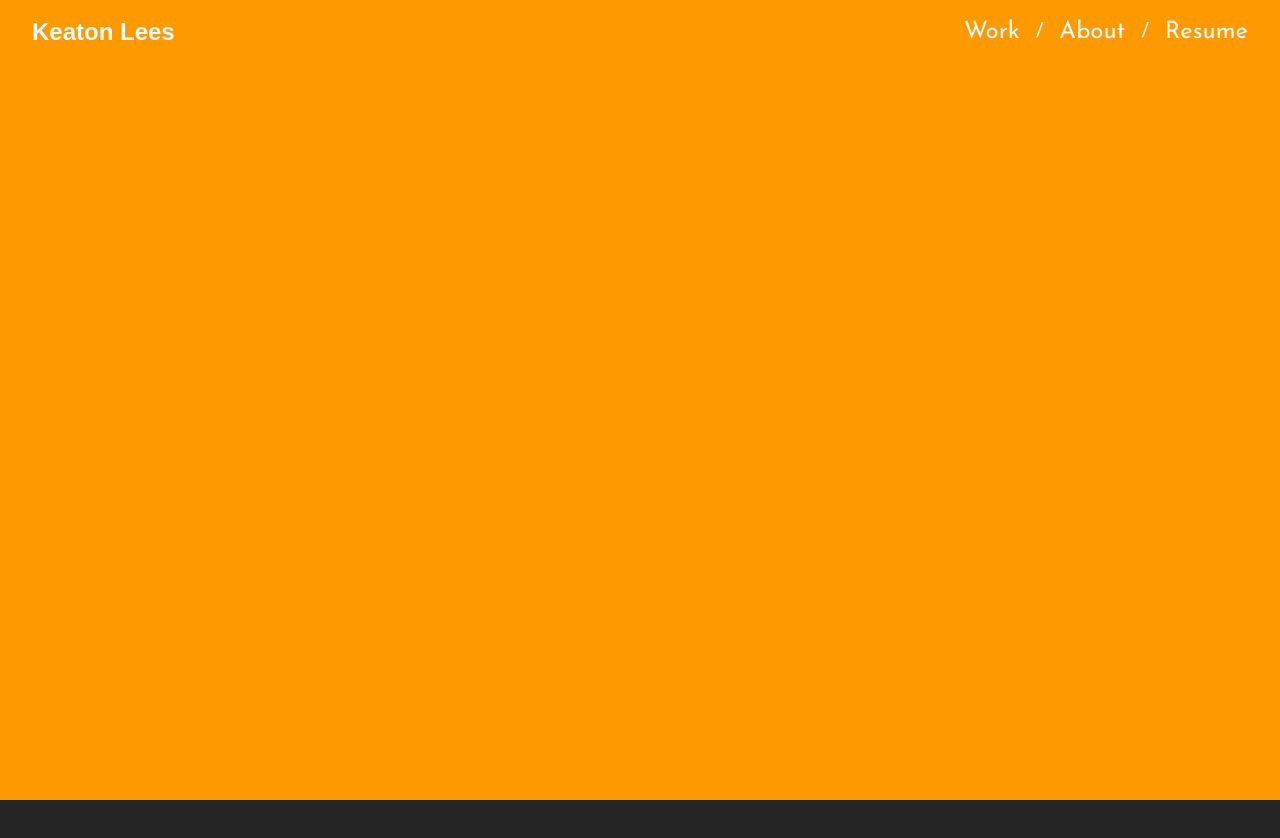
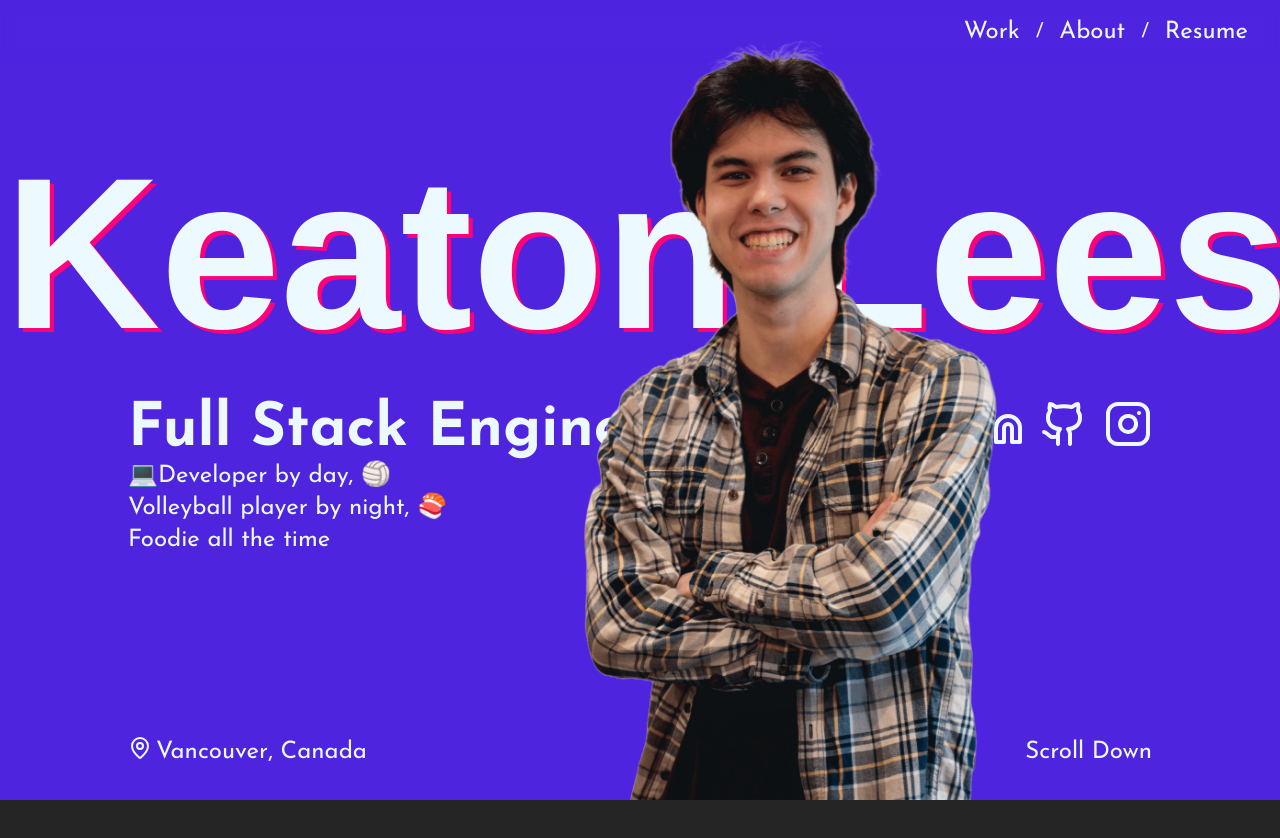
Before and after one commit to keatonlees/portfolio, a Next.js app: page / in a window 1280 px wide. Shown: the top 838 px of the page. Built offline with nearby package versions, Linux system fonts and the light colour scheme; a web font is replaced by a local one.

Commit message:
Hero text scaling on scroll

```diff
--- a/src/app/globals.css
+++ b/src/app/globals.css
@@ -26,3 +26,11 @@
 .font-title {
   font-family: var(--font-unbounded);
 }
+
+.text-shadow {
+  text-shadow: 0.02em 0.02em var(--color-secondary);
+}
+
+.glass-sm {
+  backdrop-filter: blur(var(--glass-blur, 8px));
+}
--- a/src/components/Hero.tsx
+++ b/src/components/Hero.tsx
@@ -1,33 +1,42 @@
-// import gsap from "gsap";
-// import { ScrollToPlugin } from "gsap/ScrollToPlugin";
-// import { ScrollTrigger } from "gsap/ScrollTrigger";
-// import React, { useEffect } from "react";
+/* eslint-disable @next/next/no-img-element */
+import { Github, Instagram, Linkedin, Mail, MapPin } from "lucide-react";
 
 export default function Hero() {
-  // gsap.registerPlugin(ScrollTrigger, ScrollToPlugin);
-
-  // useEffect(() => {
-  //   gsap.to("#hero-title", {
-  //     scrollTrigger: {
-  //       trigger: "#hero-title",
-  //       pin: true,
-  //       start: "top 0px",
-  //       end: "+=50%",
-  //       scrub: 1,
-  //       markers: true, // Remove this in production
-  //     },
-  //     scale: 0.1,
-  //     x: "-600px", // distance from left
-  //     y: "50px", // distance from top
-  //     ease: "none",
-  //   });
-  // }, []);
+  const ICON = 48;
 
   return (
-    <div className="bg-amber-500 w-full h-screen relative">
-      {/* <h1 id="hero-title" className="font-title font-bold text-[12vw]">
-        Keaton Lees
-      </h1> */}
+    <div className="w-full h-screen overflow-hidden bg-accent">
+      <img
+        src={"/images/headshot.png"}
+        alt="hero-img"
+        className="absolute h-[95%] bottom-0 left-[45vw] z-20"
+      />
+
+      <div className="absolute flex justify-between w-full px-32 top-[50vh]">
+        <div>
+          <h1 className="text-6xl font-bold">Full Stack Engineer</h1>
+          <h1 className="text-2xl max-w-[25vw]">
+            💻Developer by day, 🏐Volleyball player by night, 🍣Foodie all the
+            time
+          </h1>
+        </div>
+        <div className="flex gap-4">
+          <Mail size={ICON} />
+          <Linkedin size={ICON} />
+          <Github size={ICON} />
+          <Instagram size={ICON} />
+        </div>
+      </div>
+
+      <div className="absolute flex justify-between items-end w-full px-32 bottom-8">
+        <div className="flex gap-1">
+          <MapPin />
+          <h1 className="text-2xl">Vancouver, Canada</h1>
+        </div>
+        <div>
+          <h1 className="text-2xl">Scroll Down</h1>
+        </div>
+      </div>
     </div>
   );
 }
--- a/src/components/LoadingScreen.tsx
+++ b/src/components/LoadingScreen.tsx
@@ -85,11 +85,11 @@ export default function LoadingScreen({
         bottom: 0,
       }}
     >
-      <div id="loading-top" className="w-full h-[48%] bg-primary"></div>
+      <div id="loading-top" className="w-full h-[48%] bg-secondary"></div>
 
       <div
         id="loading-middle"
-        className="h-[4%] w-full bg-primary flex items-end justify-center"
+        className="h-[4%] w-full bg-secondary flex items-end justify-center"
       >
         <div
           id="loading-mask-container"
@@ -109,7 +109,7 @@ export default function LoadingScreen({
         </div>
       </div>
 
-      <div id="loading-bottom" className="w-full h-[48%] bg-primary"></div>
+      <div id="loading-bottom" className="w-full h-[48%] bg-secondary"></div>
     </div>
   );
 }
--- a/src/components/Navbar.tsx
+++ b/src/components/Navbar.tsx
@@ -1,24 +1,80 @@
 "use client";
 
+import gsap from "gsap";
+import { ScrollTrigger } from "gsap/ScrollTrigger";
 import Link from "next/link";
 import { usePathname } from "next/navigation";
-import React, { Fragment } from "react";
+import React, { Fragment, useEffect } from "react";
 
 export default function Navbar() {
   const path = usePathname();
+  gsap.registerPlugin(ScrollTrigger);
 
   const links = [
+    // { label: "Home", path: "/" },
     { label: "Work", path: "/work" },
     { label: "About", path: "/about" },
     { label: "Resume", path: "/resume" },
   ];
 
+  useEffect(() => {
+    ScrollTrigger.getAll().forEach((trigger) => trigger.kill());
+
+    if (path === "/") {
+      gsap.set("#big-title", {
+        scale: 9,
+        x: "48vw",
+        y: "30vh",
+        xPercent: -50,
+        yPercent: -50,
+        zIndex: 0,
+      });
+
+      gsap.to("#big-title", {
+        scrollTrigger: {
+          trigger: "body",
+          start: "top top",
+          end: "+=40%",
+          scrub: 0.4,
+        },
+        scale: 1,
+        x: 0,
+        y: 0,
+        xPercent: 0,
+        yPercent: 0,
+        zIndex: 10,
+      });
+    } else {
+      gsap.set("#big-title", {
+        scale: 1,
+        x: 0,
+        y: 0,
+        xPercent: 0,
+        yPercent: 0,
+        clearProps: "all",
+      });
+    }
+
+    return () => {
+      ScrollTrigger.getAll().forEach((trigger) => trigger.kill());
+    };
+  }, [path]);
+
   return (
-    <div className="fixed w-full h-16 flex justify-between items-center px-8 text-xl z-10">
+    <div className="fixed w-full h-16 flex justify-between items-center px-8 text-xl z-10 glass-sm">
       <div>
-        <Link href="/" className="font-title font-bold text-2xl">
-          Keaton Lees
-        </Link>
+        {path === "/" ? (
+          <h1
+            id="big-title"
+            className="font-title font-bold text-2xl text-shadow relative"
+          >
+            Keaton Lees
+          </h1>
+        ) : (
+          <Link href="/" className="font-title font-bold text-2xl text-shadow">
+            Keaton Lees
+          </Link>
+        )}
       </div>
       <div className="flex items-center gap-4">
         {links.map((link, i) => (
```
Also changed, not shown: src/app/page.tsx (+0 -29 lines).
